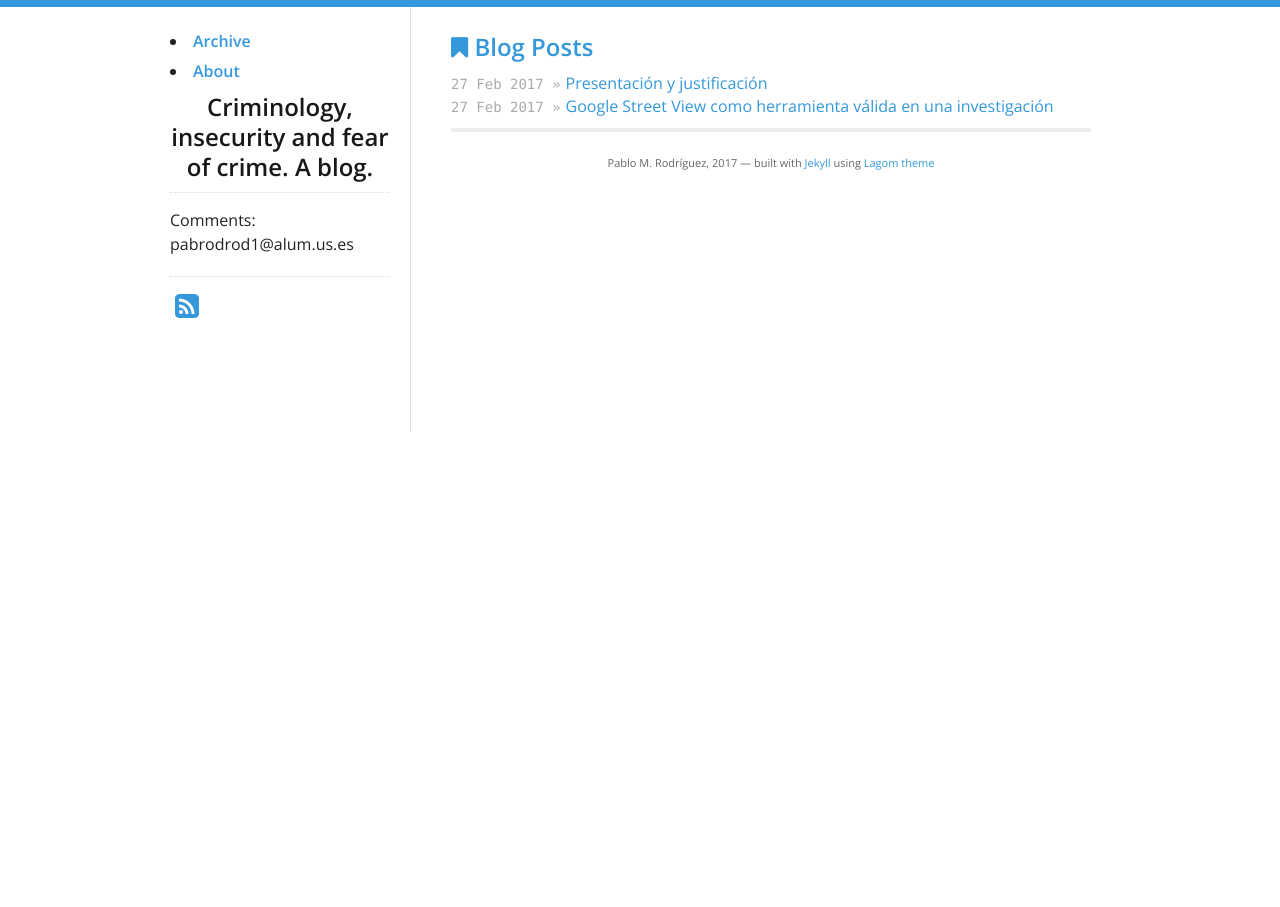
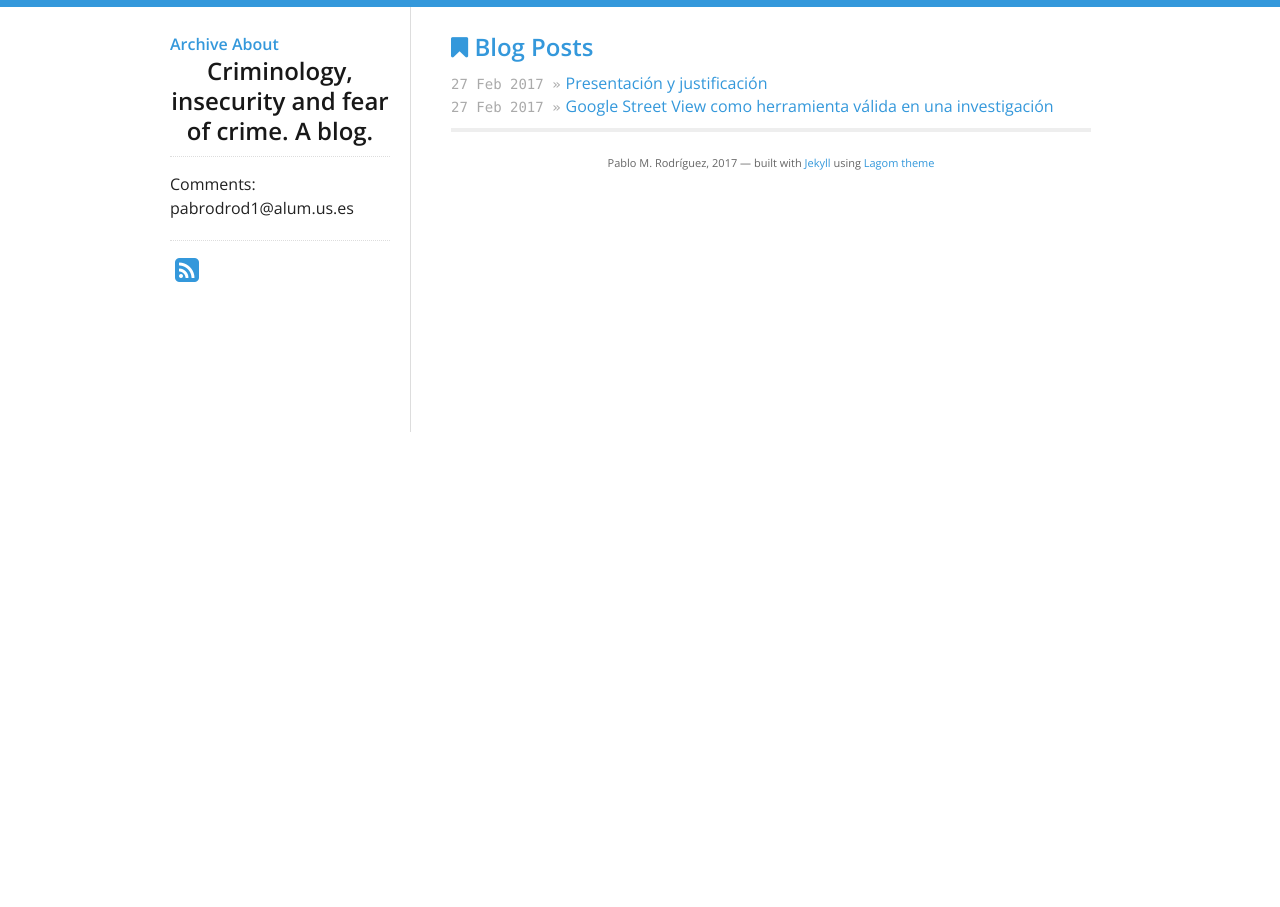
Before and after one commit to fearofcrime/fearofcrime.github.io, a Jekyll site: the page built from index.html, in a window 1280 px wide. Built offline with Jekyll 4.4.1, drawn with Linux system fonts in a browser that asks for light colours; nearby versions of some CDN libraries.

```diff
--- a/_layouts/default.html
+++ b/_layouts/default.html
@@ -22,8 +22,8 @@
 <body>
   <div class="container">
     <div class="four columns sidebar">
-      <li><a href="/archives">Archive</a></li>
-          <li><a href="/about">About</a></li>
+      <a href="/archives">Archive</a>
+          <a href="/about">About</a>
       {% include sidebar.html %}
     </div>
     <div class="eleven columns content">
```
